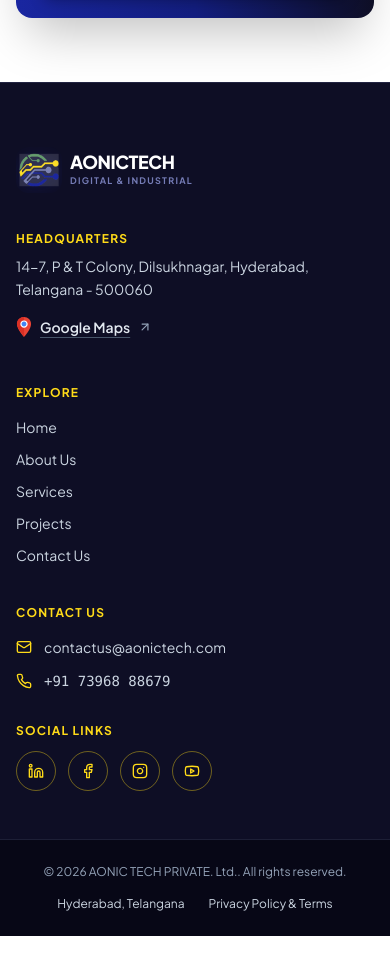
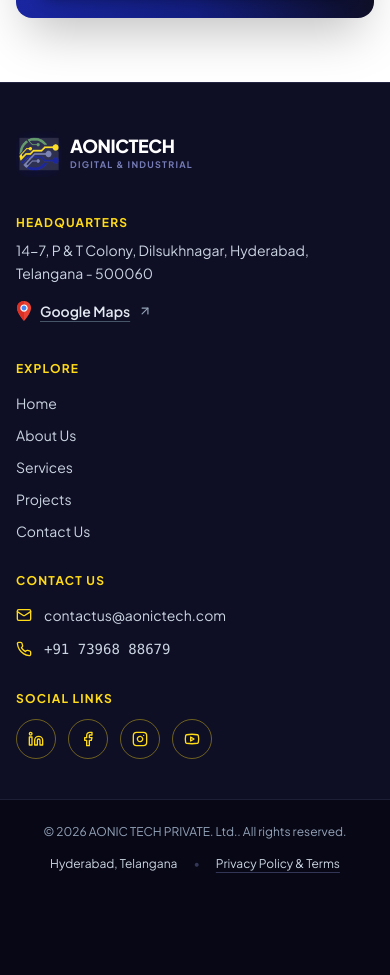
Before and after one commit to Aonictech-Pvt-Ltd/AONIC-TECH-WEBSITE, a Next.js app: page / in a window 390 px wide. Shown: the part 5300-6275 px from the top of the page. Before the commit the page ends 6236 px from the top, so only its background shows below. Built offline with nearby package versions, Linux system fonts and the light colour scheme.

Commit message:
fix(footer): add right clearance and mobile bottom padding to prevent floating button overlap

```diff
--- a/src/components/layout/Footer.tsx
+++ b/src/components/layout/Footer.tsx
@@ -21,8 +21,8 @@ export default function Footer() {
   return (
     <footer className="relative bg-[#0E0E25] border-t border-[#757CB6]/20 text-slate-300">
       {/* Main Footer Container */}
-      <div className="max-w-7xl mx-auto px-4 sm:px-6 lg:px-8 pt-16 pb-12">
-        <div className="grid grid-cols-1 md:grid-cols-2 lg:grid-cols-12 gap-10 lg:gap-8">
+      <div className="max-w-7xl mx-auto px-4 sm:px-6 lg:px-8 pt-12 pb-10 sm:pt-16 sm:pb-12">
+        <div className="grid grid-cols-1 md:grid-cols-2 lg:grid-cols-12 gap-8 sm:gap-10 lg:gap-8">
 
           {/* ========================================================================= */}
           {/* COLUMN 1 (LEFT): Company Logo, Headquarters & Google Maps Link           */}
@@ -183,16 +183,17 @@ export default function Footer() {
       {/* ========================================================================= */}
       {/* BOTTOM LEGAL STRIP: Copyright on Left, Location & Terms on Right          */}
       {/* ========================================================================= */}
-      <div className="border-t border-[#757CB6]/20 bg-[#070716] py-6">
-        <div className="max-w-7xl mx-auto px-4 sm:px-6 lg:px-8 flex flex-col sm:flex-row items-center justify-between gap-4 text-xs text-slate-400">
-          <div>
+      <div className="border-t border-[#757CB6]/20 bg-[#070716] pt-6 pb-28 sm:py-6">
+        <div className="max-w-7xl mx-auto px-4 sm:px-6 lg:px-8 sm:pr-36 lg:pr-44 flex flex-col sm:flex-row items-center justify-between gap-4 text-xs text-slate-400">
+          <div className="text-center sm:text-left">
             © {currentYear} {COMPANY_INFO.legalName}. All rights reserved.
           </div>
 
-          <div className="flex items-center gap-6 text-xs text-slate-300">
+          <div className="flex items-center gap-4 sm:gap-6 text-xs text-slate-300">
             <span>Hyderabad, Telangana</span>
+            <span className="text-[#757CB6]/40">•</span>
             <div>
-              <Link href="/privacy-and-terms" className="hover:text-[#FFDB18] transition-colors">
+              <Link href="/privacy-and-terms" className="hover:text-[#FFDB18] transition-colors underline decoration-[#757CB6]/40 underline-offset-4">
                 Privacy Policy & Terms
               </Link>
             </div>
```
Also changed, not shown: document/2026-10-31-footer-floating-actions-clearance-and-mobile-layout.md (added, +27 -0 lines).
